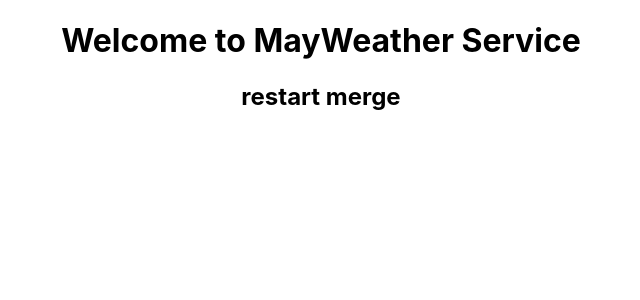
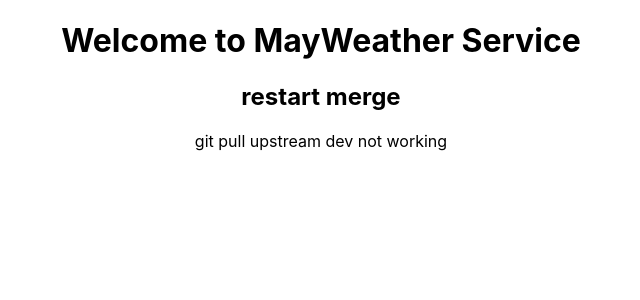
Before and after one commit to codestates/RSC-client, a React (Create React App) app in the folder mayweather/: page / in a window 1280 px wide. Shown: the top 300 px of the page, without its empty margins (319-959 px from the left). Built offline with nearby package versions, Linux system fonts and the light colour scheme.

Commit message:
testing pull upstream

```diff
--- a/mayweather/src/App.js
+++ b/mayweather/src/App.js
@@ -5,6 +5,7 @@ function App() {
     <div className="App">
       <h1>Welcome to MayWeather Service</h1>
       <h2>restart merge</h2>
+      <div>git pull upstream dev not working</div>
     </div>
   );
 }
```
